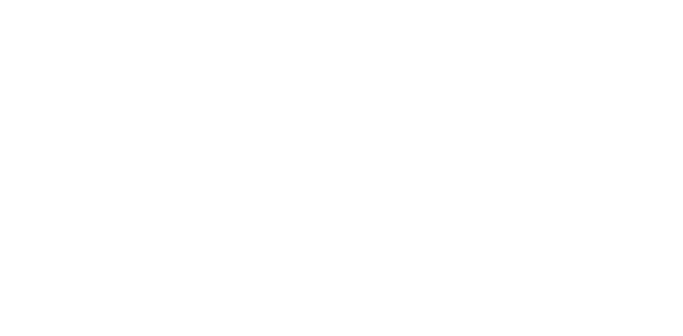
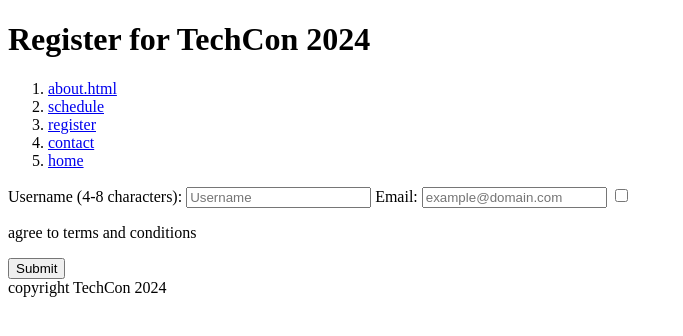
Before and after one commit to yassminghaleb175/TechCon_HTML, a plain HTML site: page techcon_website/register.html in a window 1280 px wide. Shown: the whole page, without its empty margins (0-683 px from the left). Drawn offline with Linux system fonts and the light colour scheme.

Commit message:
I made a register page

```diff
--- a/techcon_website/register.html
+++ b/techcon_website/register.html
@@ -1,2 +1,44 @@
+<!DOCTYPE html>
 <html>
+<head>
+    <title>Schedule page</title>
+</head>
+<body>
+    <header>
+        <h1>Register for TechCon 2024</h1>
+        <nav>
+            <ol>
+                <li>
+                    <a href="file:///C:/Users/yassmine/Desktop/TechCon_HTML/techcon_website/about.html">about.html</a>
+                </li>
+                <li>
+                    <a href="file:///C:/Users/yassmine/Desktop/TechCon_HTML/techcon_website/schedule.html">schedule</a>
+                </li>
+                <li>
+                    <a href="file:///C:/Users/yassmine/Desktop/TechCon_HTML/techcon_website/register.html">register</a>
+                </li>
+                <li>
+                    <a href="file:///C:/Users/yassmine/Desktop/TechCon_HTML/techcon_website/contact.html">contact</a>
+                </li>
+                <li>
+                    <a href="file:///C:/Users/yassmine/Desktop/TechCon_HTML/techcon_website/index.html">home</a>
+                </li>
+            </ol>
+        </nav>
+    </header>
+    <main>
+        <form action="/submit-form" method="post">
+            <label for="username">Username (4-8 characters):</label>
+            <input type="text" id="username" name="username" required minlength="4" maxlength="8" placeholder="Username">
+
+            <label for="email">Email:</label>
+            <input type="email" id="email" name="email" required placeholder="example@domain.com">
+            <input type="checkbox" id="1" name="terms and conditions"><p>agree to terms and conditions</p>
+            <button type="submit">Submit</button>
+        </form>
+    </main>
+    <footer>
+        copyright TechCon 2024
+    </footer>
+</body>
 </html>
```
